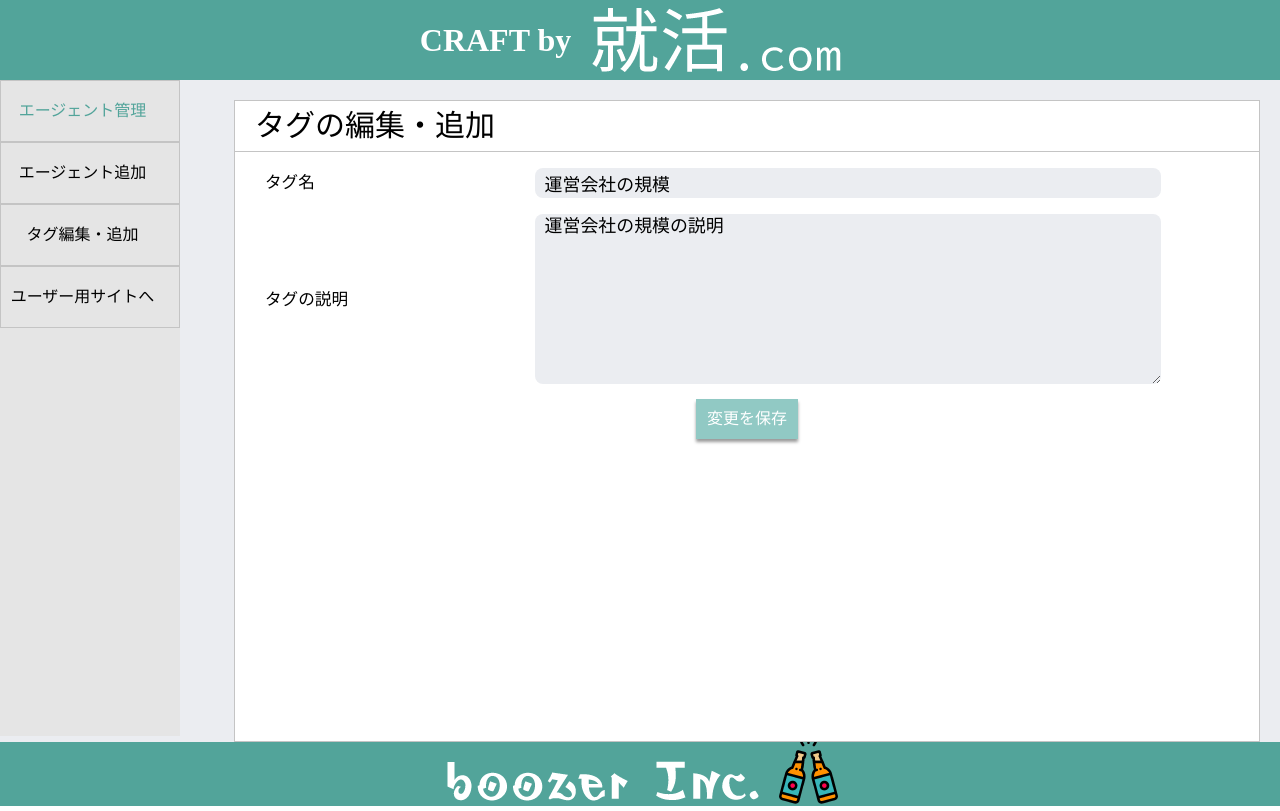
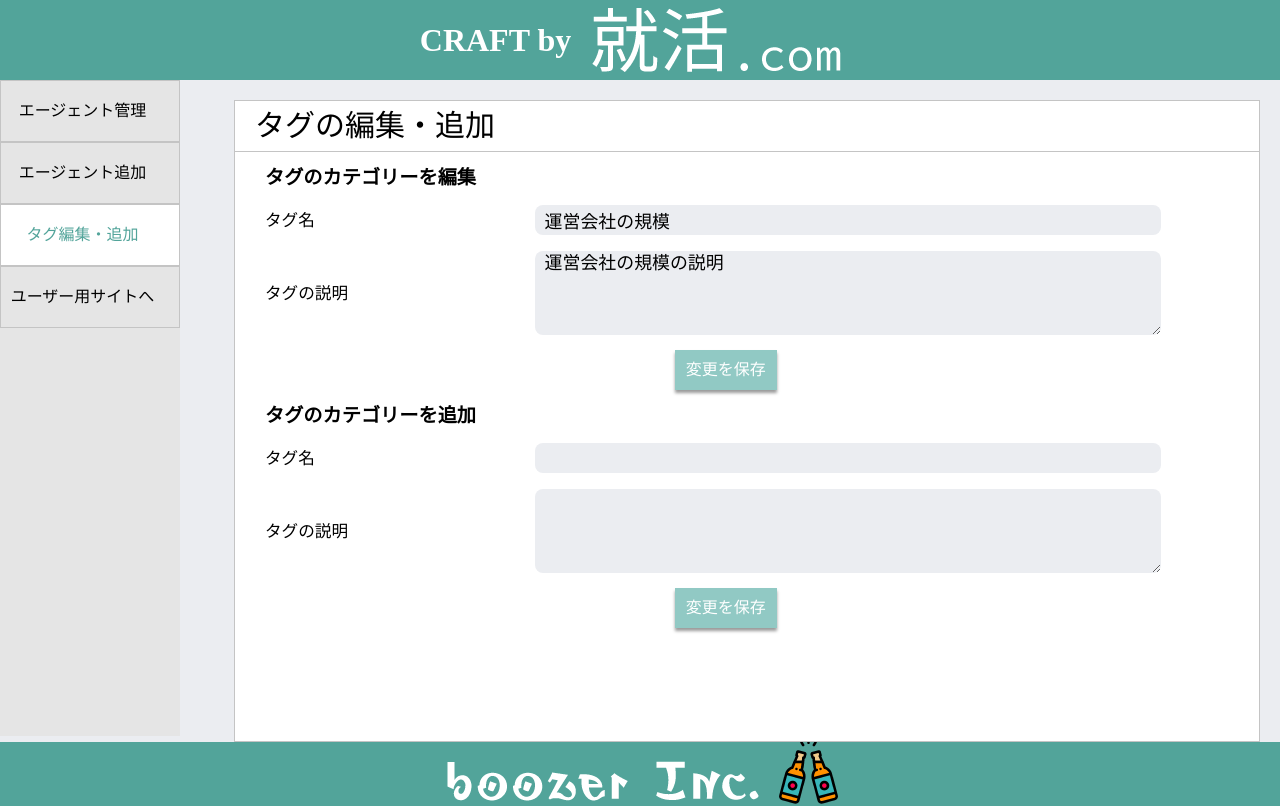
Before and after one commit to posse-ap/teamdev-2022-posse2-team2F, a PHP site: page /craft_admin/edit_tag.php?id=1 in a window 1280 px wide. Run offline with PHP 8.4, Linux system fonts and the light colour scheme; data comes from the database, SQL or seed files in the repository.

Commit message:
とりあえず完成

```diff
--- a/src/craft_admin/edit_tag.php
+++ b/src/craft_admin/edit_tag.php
@@ -3,8 +3,8 @@
 require('../dbconnect.php');
 
 // URLからIDを取得
+if (isset($_GET['id'])) {
   $id = $_GET['id'];
-
 
   // 既存データの表示
   $stmt = $db->query("SELECT * FROM tag_categories WHERE id = '$id'");
@@ -12,8 +12,7 @@ $result = $stmt->fetch();
 
 
   if (isset($_POST['submit'])) {
-
-  // 画像以外の更新
+    // 編集をしたい場合
     $tag_category = $_POST['tag_category'];
     $tag_category_desc = $_POST['tag_category_desc'];
 
@@ -25,6 +24,25 @@ if (isset($_POST['submit'])) {
 
     header('Location: tag.php');
     exit;
+  }
+} else {
+  error_reporting(0);
+  if($_GET['act']=="add") {
+    // エージェントを追加したい場合、このページに飛ばす際の URLに act=add を入れて分岐
+    if (isset($_POST['submit'])) {
+
+      $tag_category = $_POST['tag_category'];
+      $tag_category_desc = $_POST['tag_category_desc'];
+
+      $sql = 'INSERT INTO tag_categories(tag_category, tag_category_desc)
+              VALUES (?, ?)';
+      $stmt = $db->prepare($sql);
+      $stmt->execute(array($tag_category, $tag_category_desc));
+
+      header('Location: tag.php');
+      exit;
+    }
+  }
 }
 
 
@@ -38,13 +56,13 @@ if (isset($_POST['submit'])) {
 <div class="craftall_container">
     <div class="craftall_leftcontainer">
       <div class="craftall_manage">
-        <a class="selected" href="/craft_admin/home.php">エージェント管理</a>
+        <a href="/craft_admin/home.php">エージェント管理</a>
       </div>
       <div class="craftall_agent_add">
         <a href="/craft_admin/add.php">エージェント追加</a>
       </div>
-      <div class="craftall_tag_manage">
-        <a href="">タグ編集・追加</a>
+      <div class="craftall_tag_manage box_selected">
+        <a class="selected" href="">タグ編集・追加</a>
       </div>
       <div class="craftall_usersite">
         <a href="">ユーザー用サイトへ</a>
@@ -56,15 +74,30 @@ if (isset($_POST['submit'])) {
         タグの編集・追加
         </div>
       </h2>
-      <div class="edit_tag_information">
+      <div class="tag_information">
+        <h1>タグのカテゴリーを編集</h1>
         <form action="" method="post" enctype="multipart/form-data">
           <p>
-            <label for="tag_name">タグ名</label>
-            <input type="text" name="tag_name" value="<?= $result['tag_category'] ?>" required>
+            <label for="tag_category">タグ名</label>
+            <input type="text" name="tag_category" value="<?= $result['tag_category'] ?>" required>
           </p>
           <p class="agent_info_container">
-            <label for="tag_description">タグの説明</label>
-            <textarea name="tag_description" ><?= $result['tag_category_desc'] ?></textarea>
+            <label for="tag_category_desc">タグの説明</label>
+            <textarea name="tag_category_desc" ><?= $result['tag_category_desc'] ?></textarea>
+          </p>
+          <input type="submit" value="変更を保存" name="submit" class="manage_button">
+        </form>
+      </div>
+      <div class="tag_information">
+        <h1>タグのカテゴリーを追加</h1>
+        <form action="" method="post" enctype="multipart/form-data">
+          <p>
+            <label for="tag_category">タグ名</label>
+            <input type="text" name="tag_category" required>
+          </p>
+          <p class="agent_info_container">
+            <label for="tag_category_desc">タグの説明</label>
+            <textarea name="tag_category_desc" ></textarea>
           </p>
           <input type="submit" value="変更を保存" name="submit" class="manage_button">
         </form>
--- a/src/craft_admin/tag.php
+++ b/src/craft_admin/tag.php
@@ -65,7 +65,7 @@ $categories = $stmt->fetchAll();
             <button class="shousai" onclick="clickfunction(<?= $category['id'] ?>)">詳細</button>
           </div>
         </div>
-        <div id="no<?= $category['id'] ?>" class="none">
+        <div id="no<?= $category['id'] ?>" class="tag_content_info none">
             <p>タグのカテゴリーの説明：</p>
             <p style="color: red"><?= $category['tag_category_desc'] ?></p>
 
@@ -81,6 +81,7 @@ $categories = $stmt->fetchAll();
             <?php endforeach; ?>
           </div>
         <?php endforeach; ?>
+        <a href="./edit_tag.php?act=add" class="tag_category_add">+ カテゴリーを追加</a>
       </div>
     </div>
   </div>
--- a/src/css/_craft_edit_tag.scss
+++ b/src/css/_craft_edit_tag.scss
@@ -1,7 +1,11 @@
-.edit_tag_information {
+.tag_information {
   width: 64vw;
-  height: 80vh;
+  // height: 80vh;
   margin: 15px 30px;
+
+  h1 {
+    font-size: 1.5vw;
+  }
 
   p {
     width: 70vw;
@@ -65,8 +69,87 @@
     border-style: none;
     background-color: #91c9c4;
     color: white;
-    position: absolute;
-    left: calc(50% - 4vw);
+    // position: absolute;
+    // left: calc(50% - 4vw);
+    margin-left: 50%;
+    box-shadow: 0px 3px 3px #9b9b9b;
+  }
+}
+
+.tag_information {
+  width: 64vw;
+  // height: 80vh;
+  margin: 15px 30px;
+
+  h1 {
+    font-size: 1.5vw;
+  }
+
+  p {
+    width: 70vw;
+    display: flex;
+    justify-content: space-between;
+    align-items: center;
+    margin-bottom: 15px;
+    label {
+      font-size: 1.3vw;
+      font-weight: 500;
+    }
+    input {
+      padding-left: 10px;
+      width: 48vw;
+      height: 3.5vh;
+      border-style: none;
+      background-color: #ebedf1;
+      border-radius: 1vh;
+      font-size: 1.4vw;
+    }
+
+    textarea {
+      padding-left: 10px;
+      width: 48vw;
+      height: 3.5vh;
+      border-style: none;
+      background-color: #ebedf1;
+      border-radius: 1vh;
+      font-size: 1.4vw;
+      color: black;
+    }
+
+    #image {
+      background-color: transparent;
+    }
+  }
+
+  .agent_info_container {
+    textarea {
+      width: 48vw;
+      height: 10vh;
+      overflow-x: scroll;
+    }
+  }
+
+  .agent_term {
+    width: 33.3vw;
+    margin-bottom: 10px;
+    select {
+      width: 12vw;
+      height: 3.5vh;
+      border-style: none;
+      background-color: #ebedf1;
+      border-radius: 1vh;
+    }
+  }
+
+  .manage_button {
+    width: 8vw;
+    height: 5vh;
+    border-style: none;
+    background-color: #91c9c4;
+    color: white;
+    // position: absolute;
+    // left: calc(50% - 4vw);
+    margin-left: 50%;
     box-shadow: 0px 3px 3px #9b9b9b;
   }
 }
--- a/src/css/_craft_tag.scss
+++ b/src/css/_craft_tag.scss
@@ -1,6 +1,6 @@
 .tag_content {
   width: 64vw;
-  height: 64vh;
+  // height: 64vh;
   border: 1px solid #91c9c4;
   position: absolute;
   left: calc(50% - 32vw);
@@ -86,3 +86,13 @@
     color: white;
   }
 }
+
+.tag_content_info {
+  background: #EFF2F9;
+}
+
+.tag_category_add {
+  cursor: pointer;
+  color: #52a49a;
+  margin-left: 10vw;
+}
--- a/src/css/style.css
+++ b/src/css/style.css
@@ -524,7 +524,6 @@ a {
 
 .tag_content {
   width: 64vw;
-  height: 64vh;
   border: 1px solid #91c9c4;
   position: absolute;
   left: calc(50% - 32vw);
@@ -607,23 +606,35 @@ a {
   color: white;
 }
 
-.edit_tag_information {
+.tag_content_info {
+  background: #EFF2F9;
+}
+
+.tag_category_add {
+  cursor: pointer;
+  color: #52a49a;
+  margin-left: 10vw;
+}
+
+.tag_information {
   width: 64vw;
-  height: 80vh;
   margin: 15px 30px;
 }
-.edit_tag_information p {
+.tag_information h1 {
+  font-size: 1.5vw;
+}
+.tag_information p {
   width: 70vw;
   display: flex;
   justify-content: space-between;
   align-items: center;
   margin-bottom: 15px;
 }
-.edit_tag_information p label {
+.tag_information p label {
   font-size: 1.3vw;
   font-weight: 500;
 }
-.edit_tag_information p input {
+.tag_information p input {
   padding-left: 10px;
   width: 48vw;
   height: 3.5vh;
@@ -632,7 +643,7 @@ a {
   border-radius: 1vh;
   font-size: 1.4vw;
 }
-.edit_tag_information p textarea {
+.tag_information p textarea {
   padding-left: 10px;
   width: 48vw;
   height: 3.5vh;
@@ -642,33 +653,98 @@ a {
   font-size: 1.4vw;
   color: black;
 }
-.edit_tag_information p #image {
+.tag_information p #image {
   background-color: transparent;
 }
-.edit_tag_information .agent_info_container textarea {
+.tag_information .agent_info_container textarea {
   width: 48vw;
   height: 20.8vh;
   overflow-x: scroll;
 }
-.edit_tag_information .agent_term {
+.tag_information .agent_term {
   width: 33.3vw;
   margin-bottom: 10px;
 }
-.edit_tag_information .agent_term select {
+.tag_information .agent_term select {
   width: 12vw;
   height: 3.5vh;
   border-style: none;
   background-color: #ebedf1;
   border-radius: 1vh;
 }
-.edit_tag_information .manage_button {
+.tag_information .manage_button {
   width: 8vw;
   height: 5vh;
   border-style: none;
   background-color: #91c9c4;
   color: white;
-  position: absolute;
-  left: calc(50% - 4vw);
+  margin-left: 50%;
+  box-shadow: 0px 3px 3px #9b9b9b;
+}
+
+.tag_information {
+  width: 64vw;
+  margin: 15px 30px;
+}
+.tag_information h1 {
+  font-size: 1.5vw;
+}
+.tag_information p {
+  width: 70vw;
+  display: flex;
+  justify-content: space-between;
+  align-items: center;
+  margin-bottom: 15px;
+}
+.tag_information p label {
+  font-size: 1.3vw;
+  font-weight: 500;
+}
+.tag_information p input {
+  padding-left: 10px;
+  width: 48vw;
+  height: 3.5vh;
+  border-style: none;
+  background-color: #ebedf1;
+  border-radius: 1vh;
+  font-size: 1.4vw;
+}
+.tag_information p textarea {
+  padding-left: 10px;
+  width: 48vw;
+  height: 3.5vh;
+  border-style: none;
+  background-color: #ebedf1;
+  border-radius: 1vh;
+  font-size: 1.4vw;
+  color: black;
+}
+.tag_information p #image {
+  background-color: transparent;
+}
+.tag_information .agent_info_container textarea {
+  width: 48vw;
+  height: 10vh;
+  overflow-x: scroll;
+}
+.tag_information .agent_term {
+  width: 33.3vw;
+  margin-bottom: 10px;
+}
+.tag_information .agent_term select {
+  width: 12vw;
+  height: 3.5vh;
+  border-style: none;
+  background-color: #ebedf1;
+  border-radius: 1vh;
+}
+.tag_information .manage_button {
+  width: 8vw;
+  height: 5vh;
+  border-style: none;
+  background-color: #91c9c4;
+  color: white;
+  margin-left: 50%;
   box-shadow: 0px 3px 3px #9b9b9b;
 }
 
```
Also changed, not shown: src/css/style.min.css, 5 other files. Lines whose indentation alone changed are shown as unchanged.
